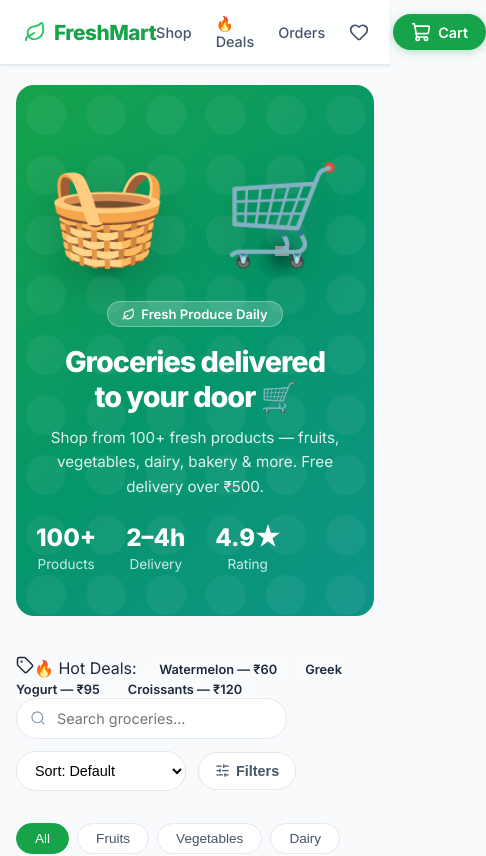
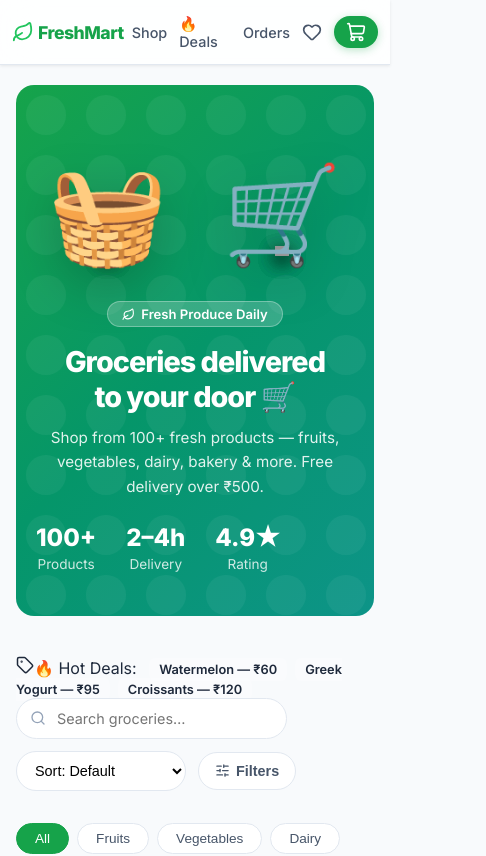
Before and after one commit to Akc04/FreshMart, a Next.js app: page / in a window 390 px wide. Shown: the top 856 px of the page, 486 px wide, since content can reach past the window. Built offline with nearby package versions, Linux system fonts and the light colour scheme; grey boxes are pictures that could not be loaded.

Commit message:
fix: optimize mobile navbar layout and spacing

```diff
--- a/src/app/globals.css
+++ b/src/app/globals.css
@@ -578,6 +578,29 @@
 .gift-group { cursor: pointer; }
 
 @media (max-width: 768px) {
+  .navbar-inner {
+    padding: 0 12px;
+    gap: 8px;
+  }
+  .nav-links {
+    gap: 12px;
+  }
+  .logo {
+    font-size: 1.1rem;
+    gap: 4px;
+  }
+  .cart-btn {
+    padding: 6px 12px;
+    font-size: 0.8rem;
+    gap: 4px;
+  }
+  .cart-btn span {
+    display: none; /* Hide "Cart" text on small screens to save space */
+  }
+  .cart-btn svg {
+    margin-right: 0;
+  }
+
   .hero {
     display: flex;
     flex-direction: column;
```
